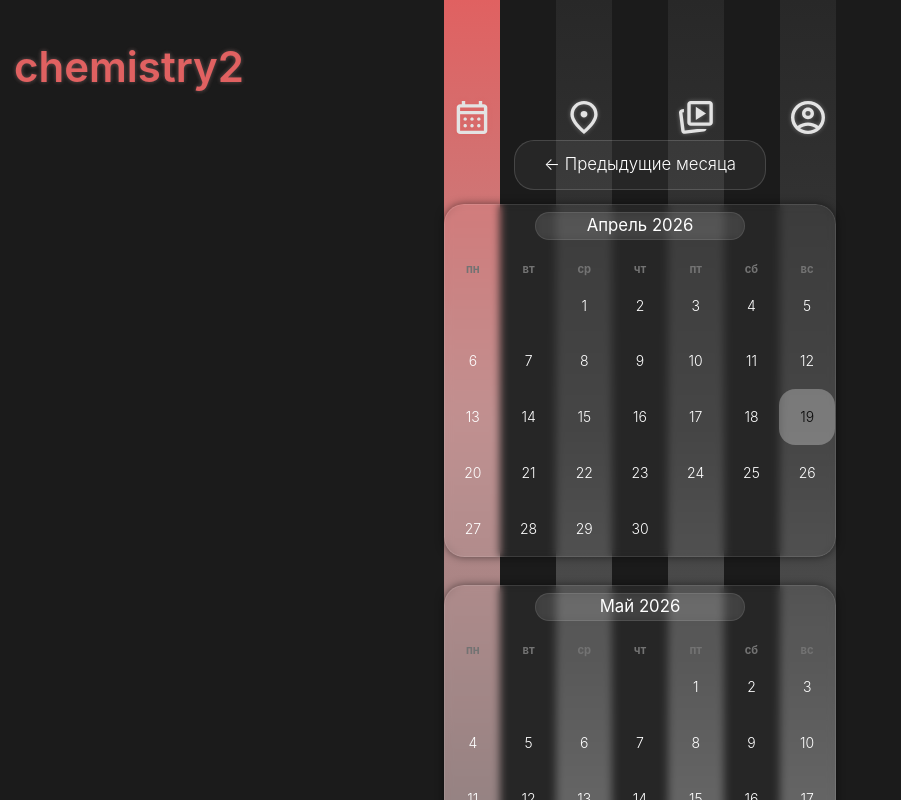
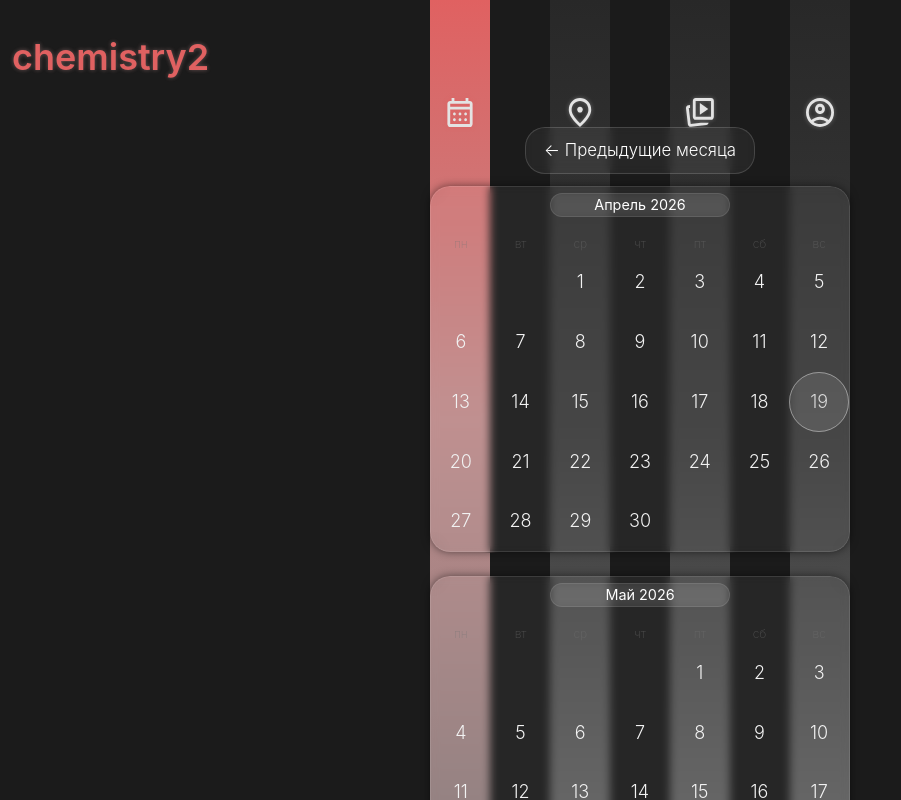
Before and after one commit to sayces/chemistry2, a Next.js app: page /calendar in a window 1280 px wide. Shown: the top 800 px of the page, without its empty margins (0-901 px from the left). Built offline with nearby package versions, Linux system fonts and the light colour scheme; a web font is replaced by a local one.

Commit message:
some fixes

```diff
--- a/src/shared/components/interactiveColumns/Columns.module.scss
+++ b/src/shared/components/interactiveColumns/Columns.module.scss
@@ -7,6 +7,7 @@
   z-index: 0;
   width: 100%;
   height: 100%;
+
   display: flex;
   justify-content: center;
   align-items: stretch;
@@ -17,8 +18,8 @@
   display: flex;
   align-items: stretch;
   justify-content: center;
-  width: calc(var(--column-unit) * var(--columns-count) * 2 - var(--column-unit));
-  max-width: 100%;
+  width: 100%;
+   max-width: calc(var(--column-unit) * var(--columns-count) * 2 - var(--column-unit));
   gap: $column-unit;
   min-height: 100%;
 }
--- a/src/shared/components/main/Main.module.scss
+++ b/src/shared/components/main/Main.module.scss
@@ -4,16 +4,11 @@
 .main {
   position: relative;
   display: grid;
-  // По умолчанию на мобилках колонки идут друг под другом
   grid-template-columns: 1fr;
   grid-template-rows: auto auto auto;
-
-  // === 1. ИЗМЕНЕНИЯ ЗДЕСЬ ===
   align-items: stretch; // ЗАМЕНИЛИ start на stretch, чтобы колонки тянулись вниз
-  flex-grow: 1;         // Заставляет Main занять всю высоту LayoutWrapper
-  min-height: 100%;     // Гарантирует высоту не меньше экрана
-  // =========================
-
+  flex-grow: 1; // Заставляет Main занять всю высоту LayoutWrapper
+  min-height: 100%; // Гарантирует высоту не меньше экрана
   justify-content: center;
   width: 100%;
   gap: 1rem;
@@ -21,12 +16,7 @@
   padding: 0;
 
   @media (min-width: $breakpoint-1024) {
-    // На десктопе
     grid-template-columns: 1fr #{7 * $column-unit} 1fr;
-
-    // === 2. ВОЗВРАЩАЕМ 1fr ===
-    // Теперь, когда скролл работает на LayoutWrapper, мы можем вернуть 1fr.
-    // Это заставит строки быть ВЫСОТОЙ НА ВЕСЬ ЭКРАН (и расти дальше, если контента много)
     grid-template-rows: 1fr;
   }
 }
--- a/src/shared/components/main/calendar/CalendarsContainer.module.scss
+++ b/src/shared/components/main/calendar/CalendarsContainer.module.scss
@@ -15,14 +15,17 @@
   background: transparent;
   border-radius: 20px;
   box-shadow: 0 0 8px rgba(0, 0, 0, 0.5);
+  position: relative;
+  z-index: 1;
+  backdrop-filter: blur(4px);
 
   & :global([data-slot="calendar"]) {
     width: 100%;
     background: rgba(255, 255, 255, 0.05);
     border-radius: 20px;
     border: 1px solid rgba(255, 255, 255, 0.1);
-    backdrop-filter: blur(4px);
-    -webkit-backdrop-filter: blur(4px);
+    backdrop-filter: blur(8px); // Возвращаем общий блюр календаря
+    -webkit-backdrop-filter: blur(8px);
   }
 
   & :global(.rdp-nav) {
@@ -39,7 +42,6 @@
     margin: 0.5rem auto;
     border: 1px solid rgba(255, 255, 255, 0.1);
     backdrop-filter: blur(4px);
-    -webkit-backdrop-filter: blur(4px);
   }
 
   & :global(.rdp-caption_label) {
@@ -47,44 +49,75 @@
     font-size: 1.2rem;
   }
 
-  & :global(.rdp-head_cell) {
-    font-size: clamp(0.7rem, 2vw, 1rem);
+  & :global(.rdp-weekday) {
+    font-size: 1rem;
     font-weight: 200;
     opacity: 0.5;
   }
 
+  & :global(.rdp-day) {
+    position: relative;
+    border-radius: 50% !important; // Делаем ячейки круглыми
+  }
+
+  // Общий стиль для кнопок-чисел
   & :global(.rdp-day_button) {
+    position: relative;
+    z-index: 2;
+    font-size: 1.5rem;
+    line-height: 1 !important;
+    color: #ffffff !important;
+    mix-blend-mode: difference; // Эффект для обычных дней
+    isolation: auto !important; // Важно для Shadcn v1
+    background: transparent !important;
+    border-radius: 50% !important;
     transition: all 0.2s ease;
 
     &:hover {
-      background: rgba(255, 255, 255, 0.1) !important;
-      backdrop-filter: blur(4px);
+      background: rgba(255, 255, 255, 0.15) !important;
     }
   }
 
+  // --- ВЫБРАННЫЙ ДЕНЬ ---
   & :global(.rdp-day)[data-selected="true"] {
-    background: rgba(255, 255, 255, 0.15) !important;
-    box-shadow:
-      inset 0 0 0 1px rgba(0, 0, 0, 0.3),
-      0 0 6px rgba(0, 0, 0, 0.8),
-      0 0 12px rgba(0, 0, 0, 0.8);
-    backdrop-filter: blur(12px);
-    -webkit-backdrop-filter: blur(12px);
+    background: rgba(255, 255, 255, 0.8) !important; // Плотный белый фон
+    border-radius: 50% !important;
+    backdrop-filter: blur(4px);
+    box-shadow: 0 0 15px rgba(255, 255, 255, 0.3);
     animation: bubblePulse 0.2s ease-in-out forwards;
+
+    // Делаем число черным и четким
+    & :global(.rdp-day_button) {
+      color: #000000 !important;
+      mix-blend-mode: normal !important; // Отключаем инверсию для чистого цвета
+      font-weight: 600;
+    }
+  }
+
+  // --- СЕГОДНЯШНИЙ ДЕНЬ (как в Shadcn) ---
+  & :global(.rdp-today) {
+    background: rgba(255, 255, 255, 0.1) !important; // Легкая подсветка фона
+    border-radius: 50% !important;
+
+    // Добавляем рамку или акцент
+    &::after {
+      content: "";
+      position: absolute;
+      inset: 0;
+      border: 1px solid rgba(255, 255, 255, 0.4);
+      border-radius: 50%;
+      pointer-events: none;
+    }
   }
 
   @keyframes bubblePulse {
-    0%, 100% { transform: scale(1); }
-    50% { transform: scale(0.9); }
-  }
-
-  & :global(.rdp-day_button span) {
-    mix-blend-mode: difference;
-    display: inline-flex;
-    align-items: center;
-    justify-content: center;
-    line-height: 1 !important;
-    padding-bottom: 1px; // Микро-коррекция baseline шрифта Chiron
+    0%,
+    100% {
+      transform: scale(1);
+    }
+    50% {
+      transform: scale(0.9);
+    }
   }
 }
 
@@ -95,11 +128,6 @@
   gap: 1rem;
   align-items: center;
   width: 100%;
-  min-width: 0;
-  max-width: calc(
-    var(--column-unit) * var(--columns-count) * 2 - var(--column-unit)
-  );
-  overflow: visible;
   position: relative;
   z-index: 5;
 }
@@ -108,16 +136,28 @@
   display: flex;
   flex-direction: column;
   gap: 2rem;
+  max-width: $column-unit * 7;
   width: 100%;
-  min-width: 0;
-  max-width: 100%;
-  overflow: visible;
+  position: relative;
+
+  // Добавляем блюр всей области календарей
+  &::before {
+    content: "";
+    position: absolute;
+    // inset: -10px;
+    // background: rgba(255, 255, 255, 0.01);
+    // backdrop-filter: blur(10px);
+    // -webkit-backdrop-filter: blur(10px);
+    border-radius: 30px;
+    z-index: -1;
+  }
 }
 
 .navButton {
-  width: 18rem;
+  max-height: 20rem;
+  width: fit-content;
   padding: 0.8rem 1.5rem;
-  font-size: 1.2rem;
+  font-size: 1.4rem;
   color: inherit;
   background: rgba(255, 255, 255, 0.05);
   border: 1px solid rgba(255, 255, 255, 0.15);
@@ -126,6 +166,7 @@
   transition: all 0.2s ease;
   position: relative;
   z-index: 5;
+  backdrop-filter: blur(4px);
 
   &:hover {
     background: rgba(255, 255, 255, 0.1);
@@ -143,24 +184,14 @@
   align-items: center;
   justify-content: center;
   width: 100%;
-  height: fit-content;
   position: relative;
-  overflow: visible;
 }
 
-@media (max-width: 768px) {
+@media (min-width: 768px) {
   .pageLayout {
     flex-direction: column;
   }
-
-  .calendar {
-    & :global(.rdp-caption_label) {
-      font-size: 1.1rem;
-    }
-  }
-
   .navButton {
-    width: 100%;
-    max-width: 18rem;
+    max-width: 20rem;
   }
 }
--- a/src/shared/styles/_base.scss
+++ b/src/shared/styles/_base.scss
@@ -17,14 +17,14 @@ html {
   text-rendering: optimizeLegibility;
 
   @media (min-width: $breakpoint-768) {
-    font-size: 14px;
+    font-size: 12px;
   }
 }
 
 body {
   --column-unit: #{$column-unit};
   --columns-count: #{$columns-count};
-  min-height: 100%; // Убрали height: 100%
+  min-height: 100%;
   line-height: 1.5;
   background: $background;
   color: $foreground;
--- a/src/shared/styles/_variables.scss
+++ b/src/shared/styles/_variables.scss
@@ -1,12 +1,12 @@
 @use '@/shared/styles/theme' as *;
 
-$column-unit: 4rem;
+$column-unit: 5rem;
 $columns-count: 4;
 
 @media (min-width: $breakpoint-768) {
-  $column-unit: 4.5rem; // Medium screens
+  $column-unit: 5.5rem; // Medium screens
 }
 
 @media (min-width: $breakpoint-1024) {
-  $column-unit: 5rem; // Large screens
+  $column-unit: 6rem; // Large screens
 }
```
